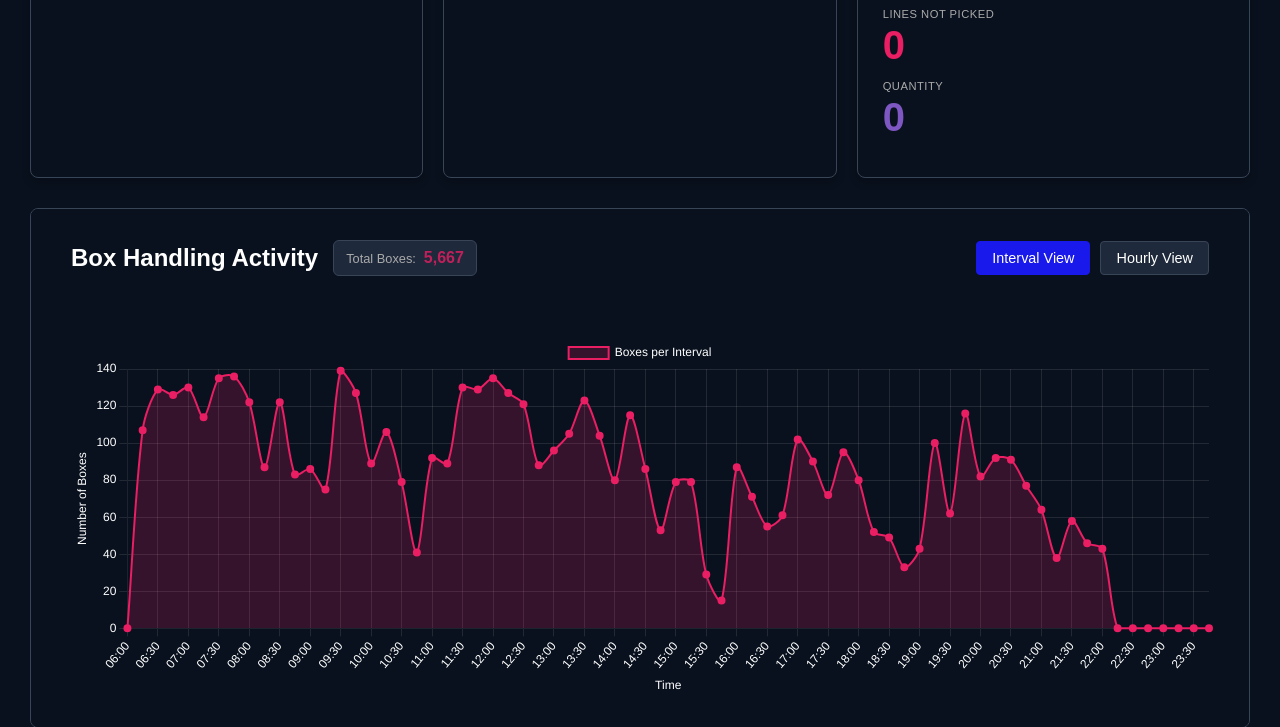
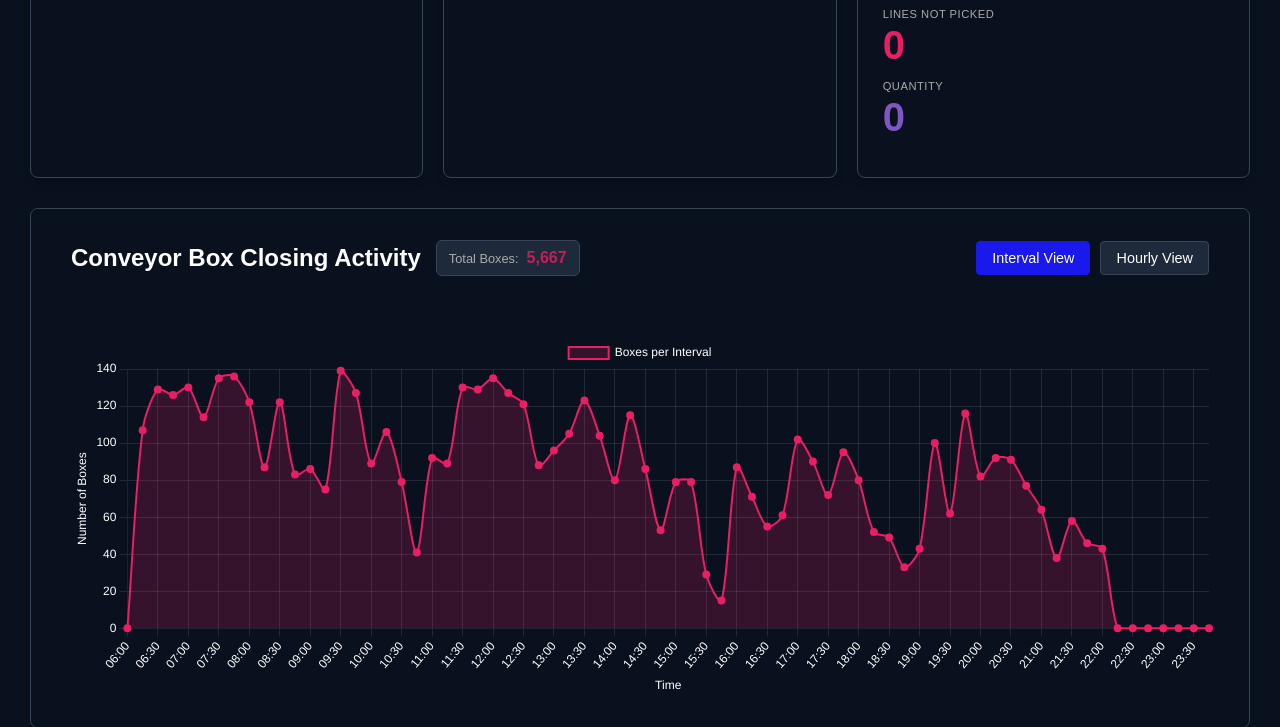
Before and after one commit to buterl2/msb, a Flask app: page / in a window 1280 px wide. Shown: the part 2795-3522 px from the top of the page. Run offline with Flask 2, Linux system fonts and the light colour scheme.

Commit message:
Layout Changes

```diff
--- a/static/css/style.css
+++ b/static/css/style.css
@@ -347,7 +347,7 @@ body {
     position: absolute;
     top: 15px;
     right: 30px;
-    margin-bottom: 10px;
+    padding-bottom: 10px;
 }
 
 /* Pagination controls styling */
--- a/templates/index.html
+++ b/templates/index.html
@@ -286,7 +286,7 @@
         <div class="chart-container">
             <div class="chart-header">
                 <div class="title-with-total">
-                    <h2 class="chart-title">Box Handling Activity</h2>
+                    <h2 class="chart-title">Conveyor Box Closing Activity</h2>
                     <div class="total-picks-container">
                         <span class="total-picks-label">Total Boxes:</span>
                         <span class="total-picks-value" id="total-boxes-count">Loading...</span>
```
